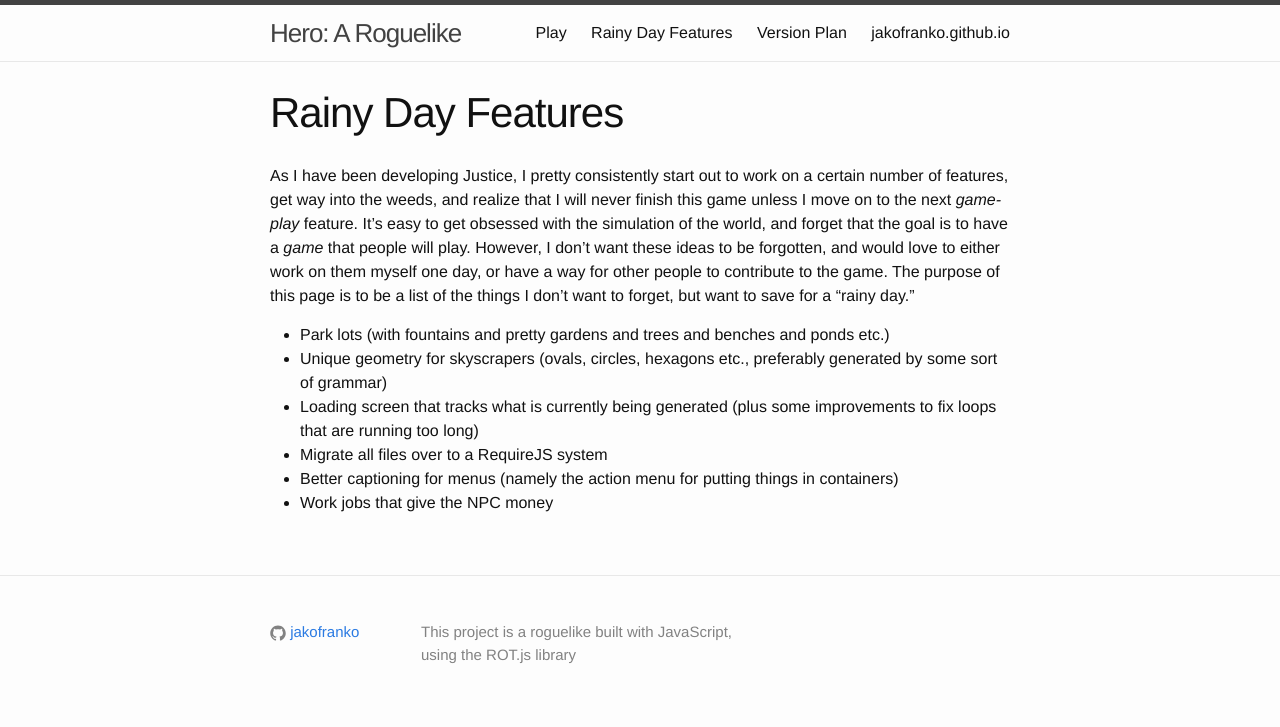
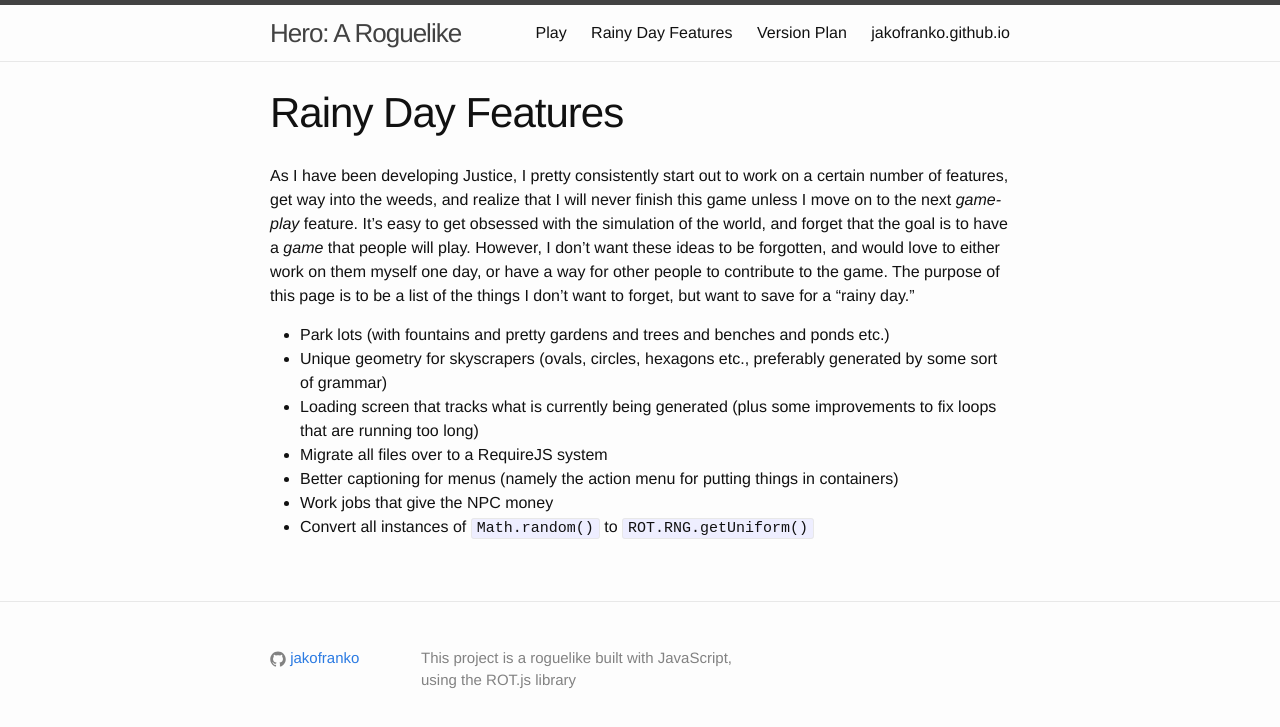
Before and after one commit to jakofranko/hero, a Jekyll site: the page built from rainy-day-features.md, in a window 1280 px wide. Shown: the top 727 px of the page. Built offline with Jekyll 4.4.1, drawn with Linux system fonts in a browser that asks for light colours.

Commit message:
New rainy day feature

```diff
--- a/rainy-day-features.md
+++ b/rainy-day-features.md
@@ -11,3 +11,4 @@ As I have been developing Justice, I pretty consistently start out to work on a
 * Migrate all files over to a RequireJS system
 * Better captioning for menus (namely the action menu for putting things in containers)
 * Work jobs that give the NPC money
+* Convert all instances of `Math.random()` to `ROT.RNG.getUniform()`
```
